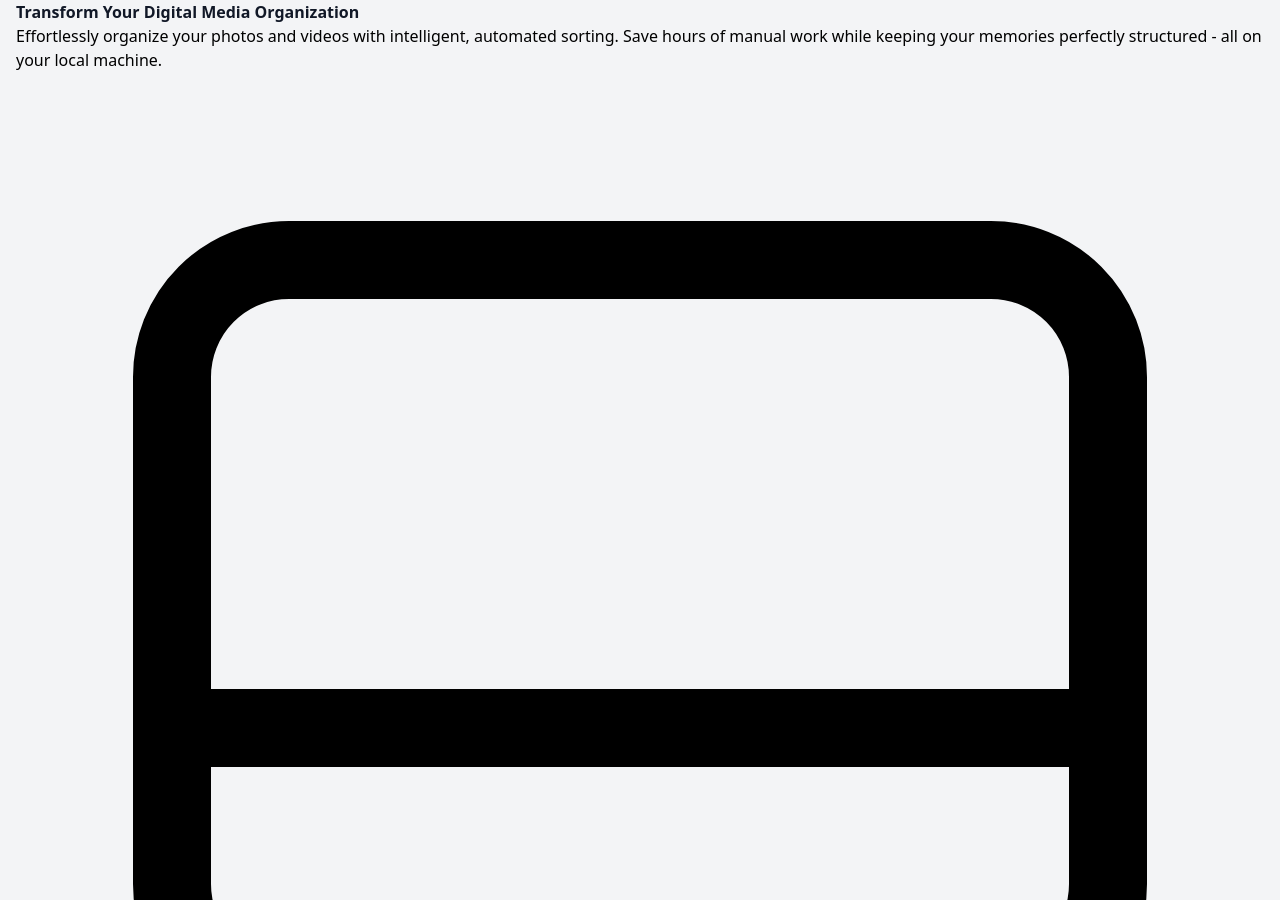
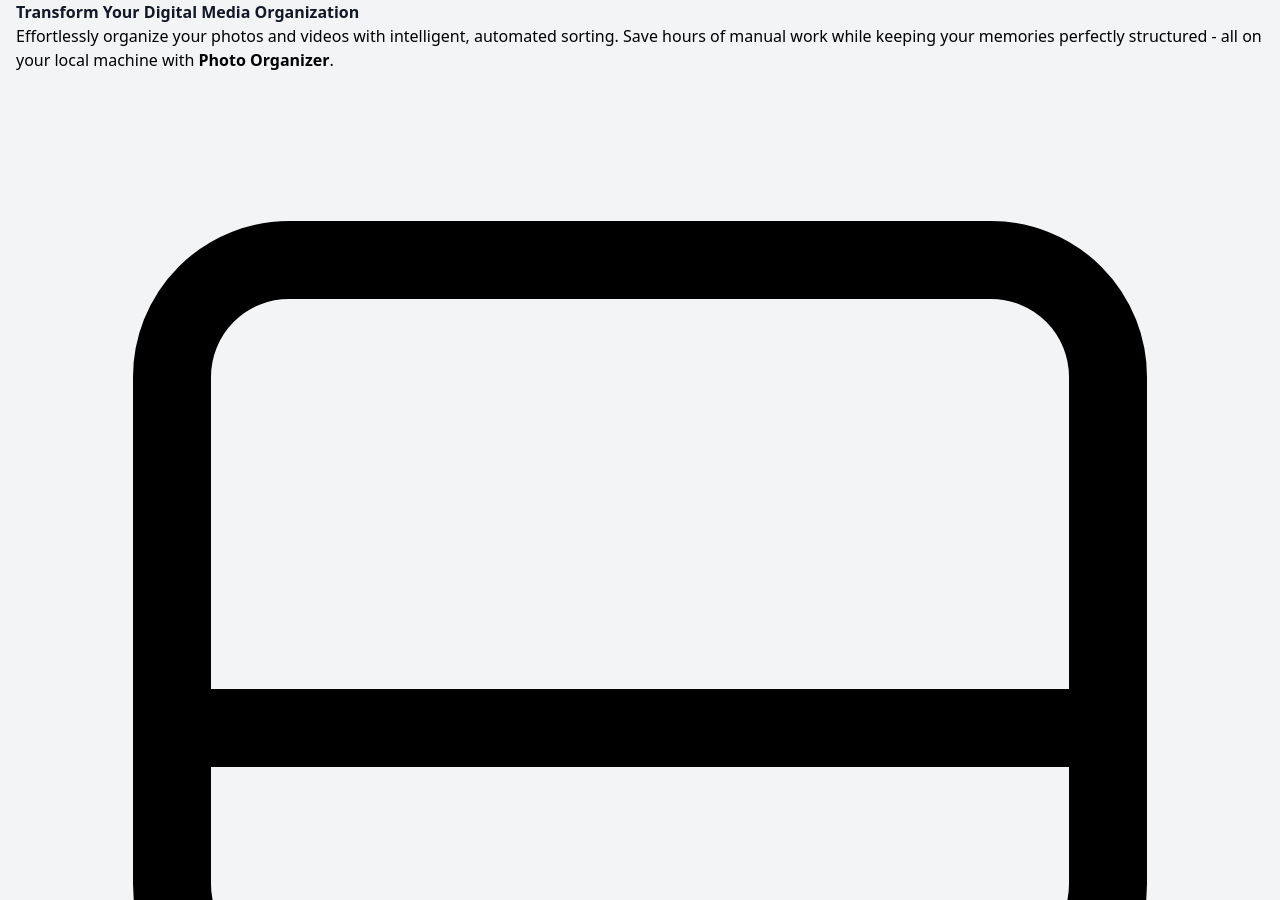
Before and after one commit to mcvanhassel/photo-organizer.app, a Jekyll site: the page built from index.html, in a window 1280 px wide and 900 px high. Built offline with Jekyll 4.4.1, drawn with Linux system fonts in a browser that asks for light colours.

Commit message:
chore: hero text

```diff
--- a/index.html
+++ b/index.html
@@ -13,7 +13,8 @@ title: Home
       <p class="text-xl text-gray-600 mb-8 max-w-3xl mx-auto">
         Effortlessly organize your photos and videos with intelligent, automated
         sorting. Save hours of manual work while keeping your memories perfectly
-        structured - all on your local machine.
+        structured - all on your local machine with
+        <span class="font-bold">Photo Organizer</span>.
       </p>
       <div class="flex justify-center gap-4 mb-12">
         <a
```
